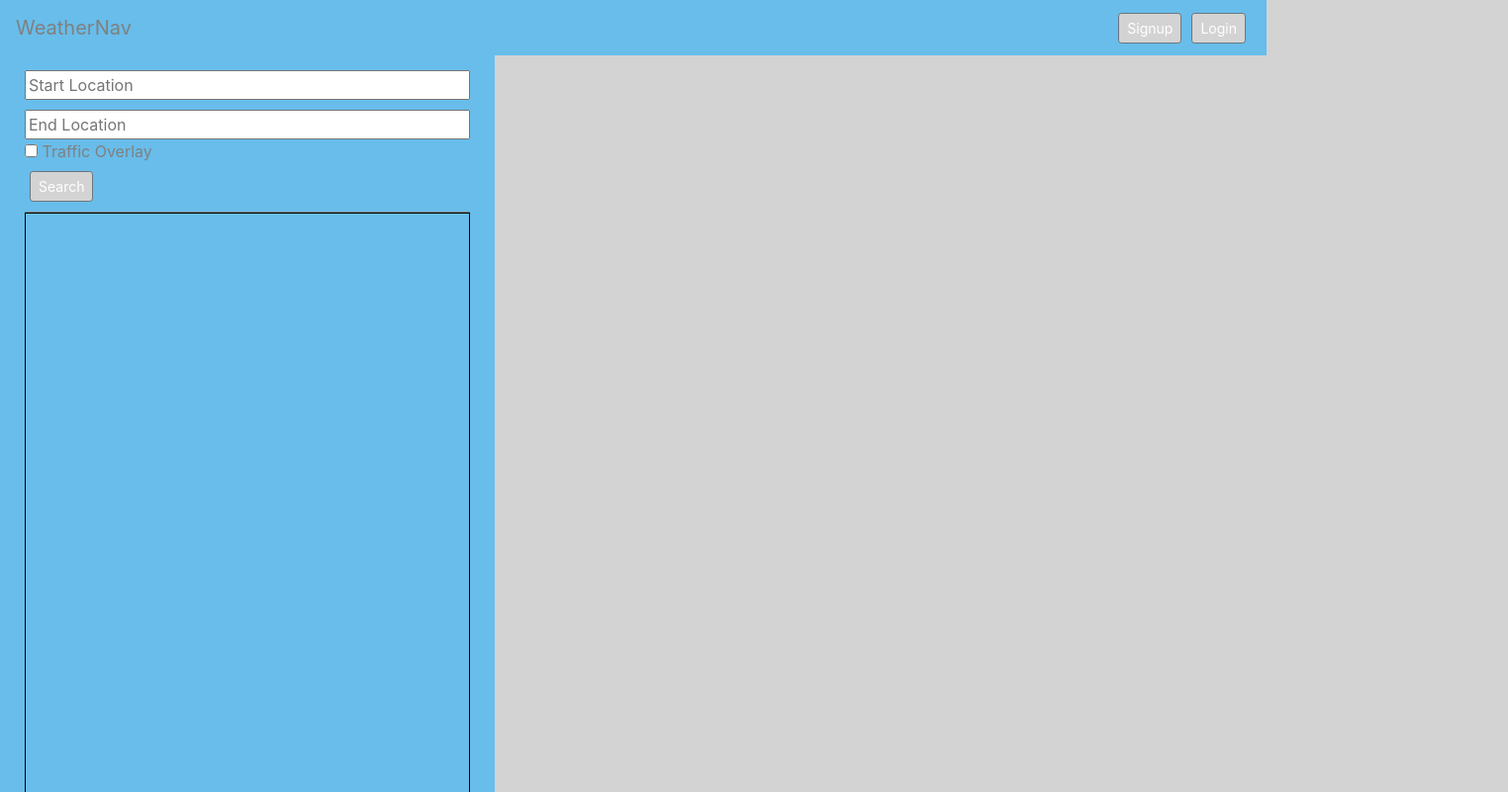
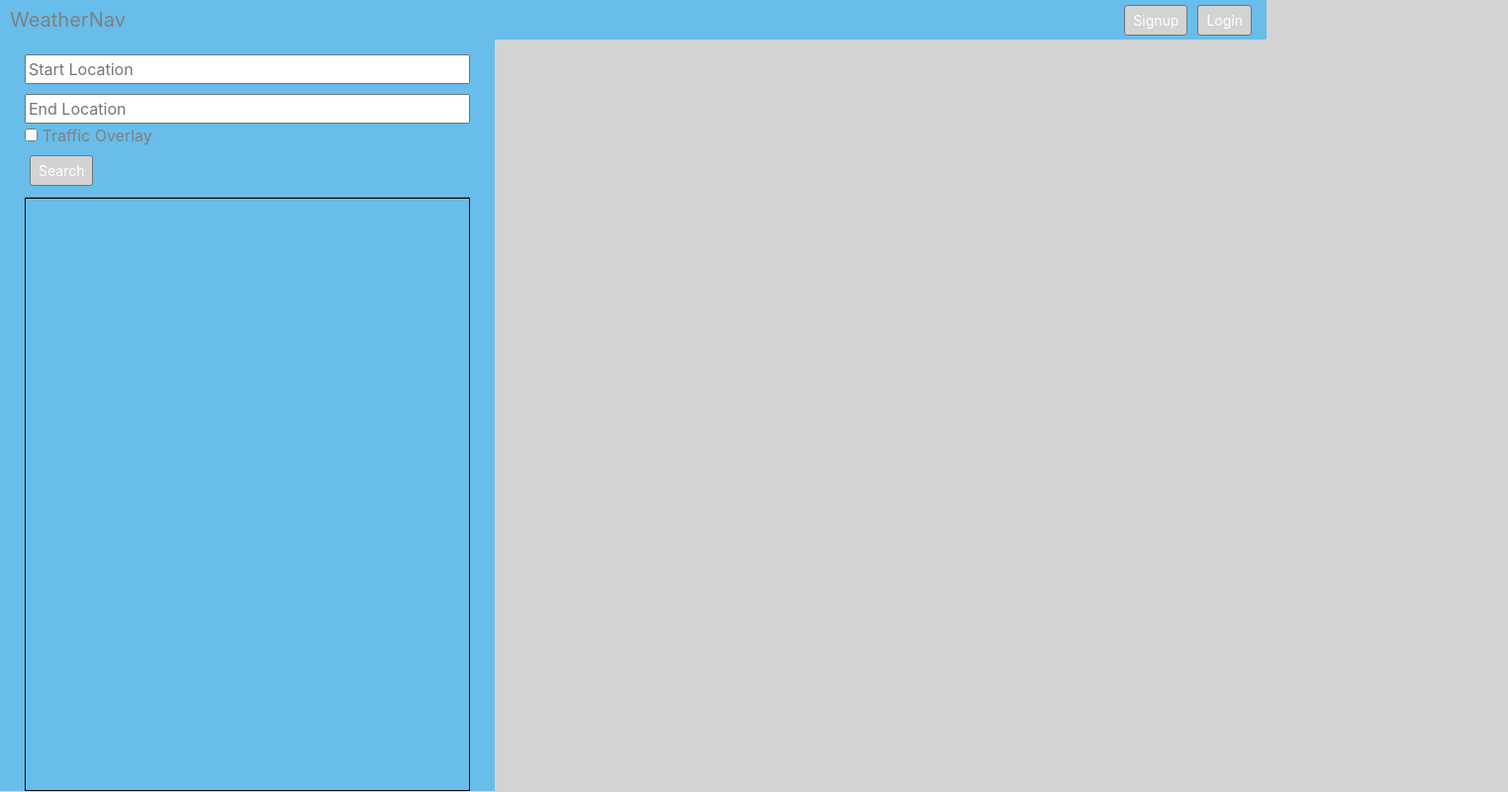
Before and after one commit to Kovachks/geovane-node, a website: page public/html/home.html in a window 1280 px wide. Shown: the whole page at 99% size, 1524 px wide, since content can reach past the window. Drawn offline with nearby package versions, Linux system fonts and the light colour scheme; some packages are replaced by stand-ins of ours; files that its build step writes are made by us from their sources; files whose address does not match are found by name.

Commit message:
fixed layout issues

```diff
--- a/public/css/style.css
+++ b/public/css/style.css
@@ -1,12 +1,16 @@
 #resultsContainer {
     display: inline-block;
     margin-left: 500px;
-    width: 80%;
+    width: calc(100% - 500px);
     height: 100%;
     padding: 0;
 }
+.navbar {
+    padding: 0 10px;
+}
+
 #mainBody {
-    height: 650px;
+    height: calc(100% - 45px);
 }
 .row {
     margin: 0;
@@ -26,7 +30,7 @@
 #map {
     display: block;
     height: 100%;
-    margin: 0 auto 10px auto;
+    margin: 0 auto;
 }
 #startCity {
     margin-bottom: 10px;
@@ -114,12 +118,13 @@ td {
 #searchDiv {
     position: fixed;
     width: 500px;
-    height: 100%;
+    height: calc(100% - 39.6px);
     margin-right: 0;
     background-color: #68BDEA;
 }
 .searchInner {
     width: 90%;
+    height: 160px;
     margin: 0 auto 0 auto;
     padding: 15px 0 10px 0;
     border-bottom: 1px solid grey;
@@ -135,7 +140,7 @@ td {
     margin: 0 auto;
     padding: 0;
     border: 1px solid black;
-    height: 100%;
+    height: calc(100% - 160px);
 }
 .teal-color {
     background-color: #68BDEA;
@@ -149,8 +154,12 @@ h4 {
 label {
     color: grey;
 }
+html {
+    height: 100%;
+}
 body {
     background-color: #D3D3D3;
+    height: 100%;
 }
 .btn {
     background-color: #D3D3D3;
--- a/public/html/home.html
+++ b/public/html/home.html
@@ -105,7 +105,6 @@
                 </div>
             </div>
         </div>
-        <h5>Copyright 2018</h5>
         <script src="https://ajax.googleapis.com/ajax/libs/jquery/3.3.1/jquery.min.js"></script>
         <script sec="./js/autologin.js"></script>
         <script src="https://cdnjs.cloudflare.com/ajax/libs/moment.js/2.22.0/moment.js"></script>
--- a/public/js/weatherSearch.js
+++ b/public/js/weatherSearch.js
@@ -42,10 +42,6 @@ $(document).on("click", "#search", function() {
             traffic: traffic
         }
     }
-
-    //Reseting values on our HTML page
-    document.getElementById("startCity").value = ""
-    document.getElementById("endCity").value = ""
 
     console.log(searchData)
 
```
